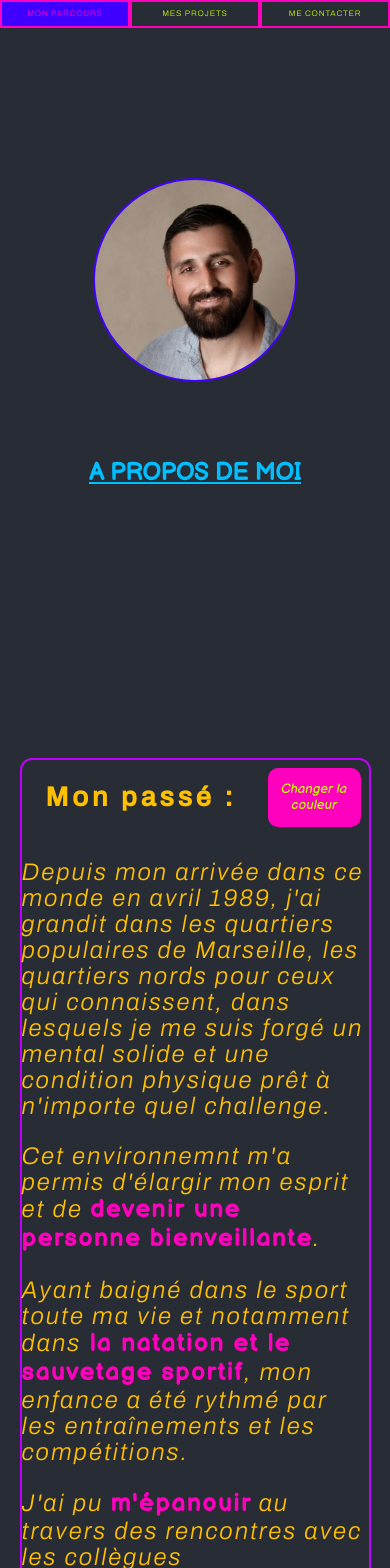
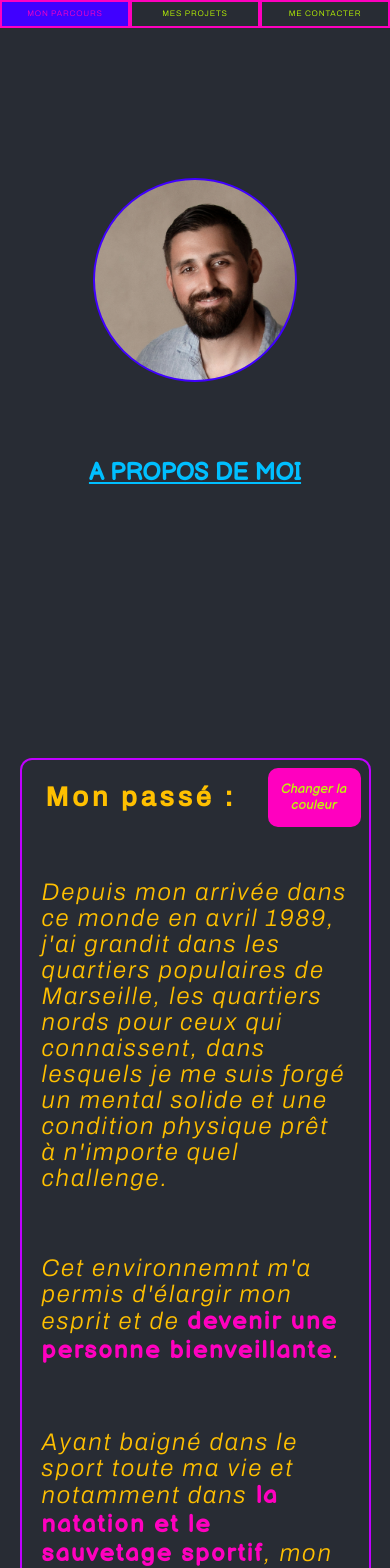
Before and after one commit to florent-augier/my-portfolio, a React (Create React App) app: page /about in a window 390 px wide. Shown: the top 1568 px of the page. Built offline with nearby package versions, Linux system fonts and the light colour scheme.

Commit message:
Fix(redirect): netlify config

```diff
--- a/src/App.js
+++ b/src/App.js
@@ -6,7 +6,6 @@ import {
   Switch,
   Route,
   Redirect,
-  Link,
 } from "react-router-dom";
 
 import Sidebar from "./components/Sidebar";
@@ -15,14 +14,16 @@ import Contact from "./screens/Contact";
 import Projects from "./screens/Projects";
 import About from "./screens/About";
 
-function FourOhFour() {
-  return (
-    <div>
-      <h1>Page non trouvée</h1>
-      <Link to="/">Revenir à l'accueil</Link>
-    </div>
-  );
-}
+import FourOhFour from "./screens/FourOhFour";
+
+// function FourOhFour() {
+//   return (
+//     <div>
+//       <h1>Page non trouvée</h1>
+//       <Link to="/">Revenir à l'accueil</Link>
+//     </div>
+//   );
+// }
 
 function App() {
   return (
--- /dev/null
+++ b/src/screens/FourOhFour.js
@@ -0,0 +1,6 @@
+import React from "react";
+import { Redirect } from "react-router-dom";
+
+export default function FourOhFour() {
+  return <Redirect to="/" />;
+}
--- a/src/screens/Screen.css
+++ b/src/screens/Screen.css
@@ -328,6 +328,9 @@ img {
     font-size: 12px;
     width: 90%;
   }
+  p {
+    padding: 20px;
+  }
 }
 
 @media (max-width: 400px) {
```
Also changed, not shown: 2 other files (tests, documents, lock files or other folders).
